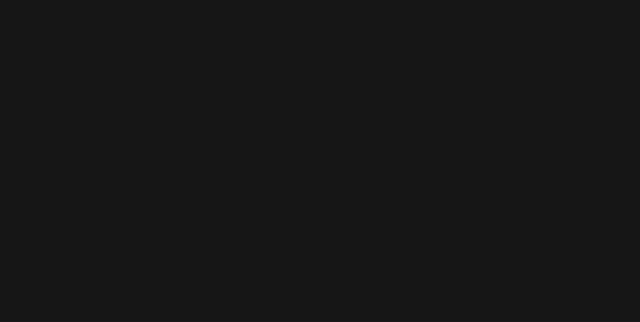
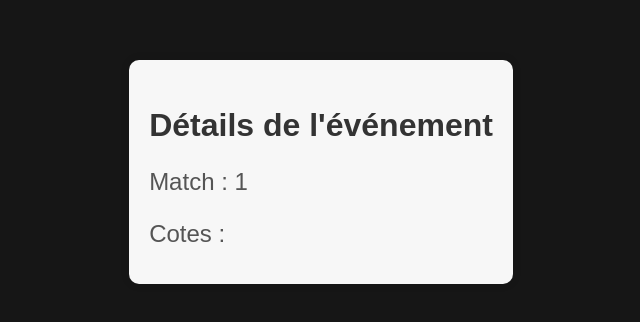
Before and after one commit to Tilio44/MMA, a React (Create React App) app in the folder client/: page /events/1/1/1/1 in a window 1280 px wide. Before the commit this address had no page. Shown: the part 228-550 px from the top of the page, without its empty margins (319-959 px from the left). Built offline with nearby package versions, Linux system fonts and the light colour scheme.

Commit message:
Version Final

```diff
--- a/client/src/App.js
+++ b/client/src/App.js
@@ -13,7 +13,7 @@ function App() {
         <Route path="/register" element={<Register />} />
         <Route path="/login" element={<LoginPage />} />
         <Route path="/events" element={<EventList />} />
-        <Route path="/events/:eventName/:odds" element={<MatchDetails />} />
+        <Route path="/events/:eventName/:odds/:imageFighter1/:imageFighter2" element={<MatchDetails />} />
         <Route path="/" element={<HomePage />} />
       </Routes>
     </Router>
--- a/client/src/mma_event.jsx
+++ b/client/src/mma_event.jsx
@@ -28,8 +28,10 @@ const EventList = () => {
                 </thead>
                 <tbody>
                     {events.map(event => (
-                        <tr key={event.name}>
-                            <td><Link to={`/events/${encodeURIComponent(event.name)}/${encodeURIComponent(JSON.stringify(event.odds))}`}>{event.name}</Link></td>
+                        <tr key={event.id}>
+                            <td>
+                                <Link to={`/events/${encodeURIComponent(event.name)}/${encodeURIComponent(JSON.stringify(event.odds))}/${encodeURIComponent(event.image_fighter_1)}/${encodeURIComponent(event.image_fighter_2)}`}>{event.name}</Link>
+                            </td>
                             <td>{new Date(event.start_datetime).toLocaleString()}</td>
                             <td>{Object.entries(event.odds).map(([fighter, odds]) => `${fighter}: ${odds}`).join(', ')}</td>
                         </tr>
--- a/client/src/mma_matchs.jsx
+++ b/client/src/mma_matchs.jsx
@@ -1,9 +1,8 @@
 import React, { useState } from "react";
 import { useParams } from "react-router-dom";
 
-
 const MatchDetails = () => {
-    const { eventName, odds } = useParams();
+    const { eventName, odds, imageFighter1, imageFighter2 } = useParams();
     const oddsObject = JSON.parse(decodeURIComponent(odds));
     const [betAmount, setBetAmount] = useState(0);
 
@@ -13,16 +12,17 @@ const MatchDetails = () => {
     };
 
     return (
-        <div>
-            <h2 style={{ fontSize: "2.0rem" }}>Détails de l'événement</h2>
-            <p style={{ fontSize: "1.5rem" }}>Match : {eventName}</p>
-            <p style={{ fontSize: "1.5rem" }}>Cotes :</p>
+        <div style={{ backgroundColor: "#f7f7f7", padding: "20px", borderRadius: "10px", boxShadow: "0px 0px 10px 0px rgba(0,0,0,0.1)" }}>
+            <h2 style={{ fontSize: "2.0rem", marginBottom: "20px", color: "#333" }}>Détails de l'événement</h2>
+            <p style={{ fontSize: "1.5rem", marginBottom: "10px", color: "#555" }}>Match : {eventName}</p>
+            <p style={{ fontSize: "1.5rem", marginBottom: "10px", color: "#555" }}>Cotes :</p>
             <ul>
                 {Object.entries(oddsObject).map(([fighter, odd]) => (
-                    <li key={fighter} style={{ fontSize: "1.5rem" }}>
-                        {fighter} - Cote:
-                        <input type="number" value={betAmount} pattern="[0-9]*[.,]?[0-9]+" onChange={(e) => setBetAmount(parseInt(e.target.value))} style={{ fontSize: "1.2rem", marginLeft: "0.8rem", width: "80px" }} />
-                        <button onClick={() => handleBet(fighter, odd)} style={{ fontSize: "1.2rem", marginLeft: "0.8rem" }}>{odd}</button>
+                    <li key={fighter} style={{ fontSize: "1.5rem", marginBottom: "10px", display: "flex", alignItems: "center" }}>
+                        <img src={fighter === Object.keys(oddsObject)[0] ? imageFighter1 : imageFighter2} alt={`${fighter}`} style={{ width: "140px", height: "100px", marginRight: "20px", borderRadius: "5px" }} />
+                        <span style={{ fontWeight: "bold", marginRight: "20px", color: "#333" }}>{fighter} - Cote:</span>
+                        <button onClick={() => handleBet(fighter, odd)} style={{ fontSize: "1.2rem", padding: "5px 10px", border: "none", borderRadius: "5px", backgroundColor: "#007bff", color: "#fff", cursor: "pointer" }}>{odd}</button>
+                        <input type="number" value={betAmount} pattern="[0-9]*[.,]?[0-9]+" onChange={(e) => setBetAmount(parseInt(e.target.value))} style={{ fontSize: "1.2rem", width: "80px", marginLeft: "20px", padding: "5px", border: "1px solid #ccc", borderRadius: "5px" }} />
                     </li>
                 ))}
             </ul>
```
Also changed, not shown: 2 other files (tests, documents, lock files or other folders).
